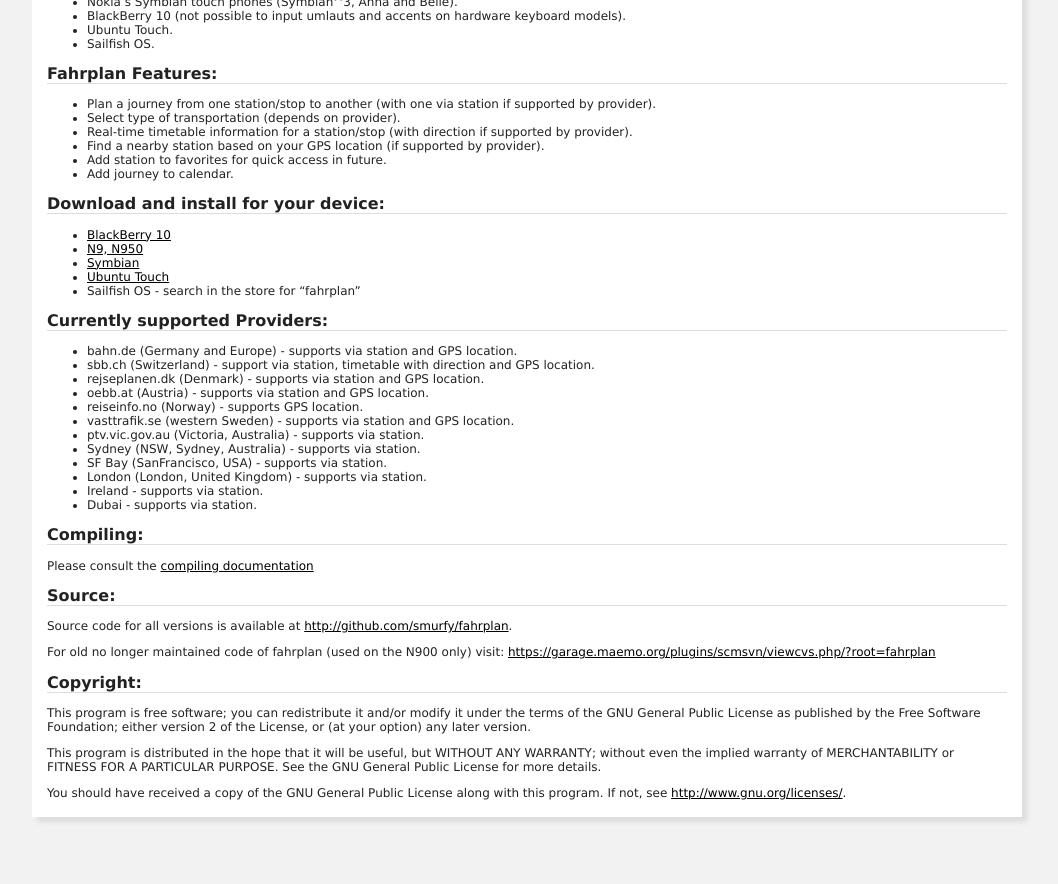
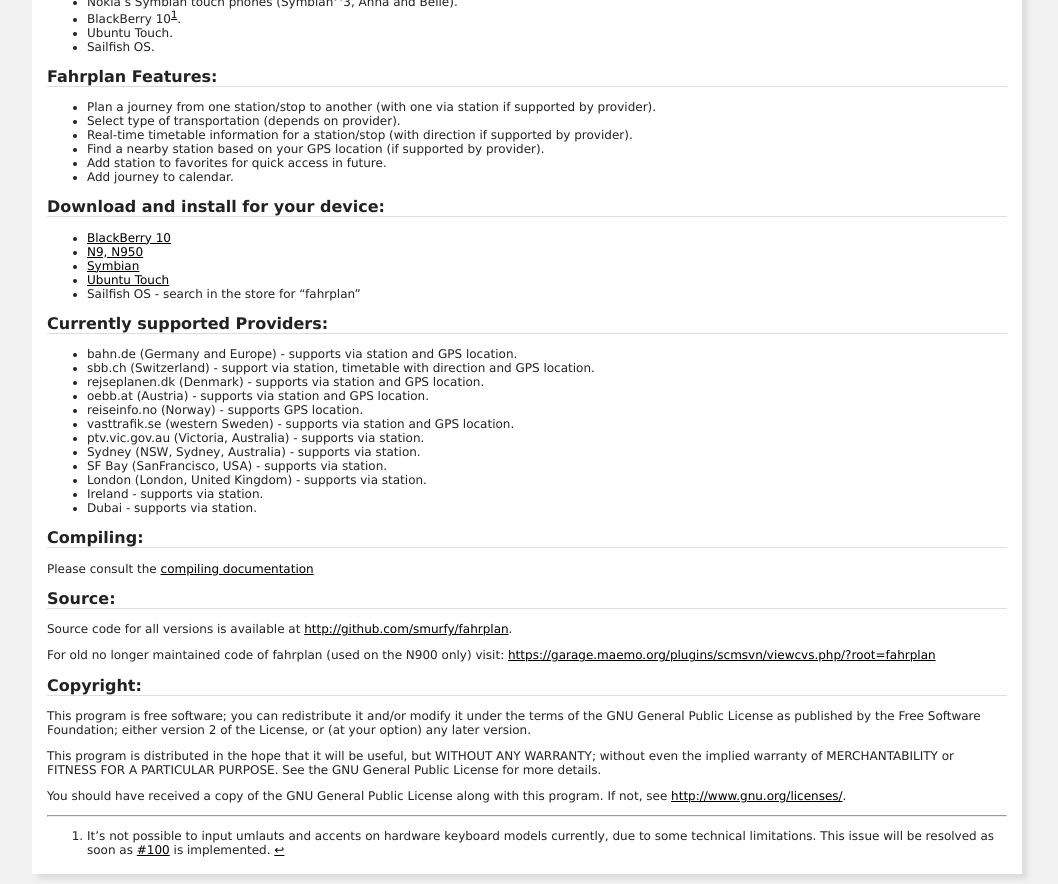
Before and after one commit to smurfy/fahrplan, a Jekyll site: the page built from index.md, in a window 1280 px wide. Shown: the part 320-1204 px from the top of the page, without its empty margins (113-1171 px from the left). Built offline with Jekyll 4.4.1, drawn with Linux system fonts in a browser that asks for light colours; before the commit the page ends 1147 px from its top, so only the background shows below that.

Commit message:
Converted BlackBerry 10 notice into a footnote
Also, added a bit more details to it.

```diff
--- a/index.md
+++ b/index.md
@@ -13,8 +13,7 @@
 ------------------------------------
 * Meego Harmattan: Nokia N9 and N950.
 * Nokia's Symbian touch phones (Symbian^3, Anna and Belle).
-* BlackBerry 10 (not possible to input umlauts and accents on hardware
-  keyboard models).
+* BlackBerry 10[^1].
 * Ubuntu Touch.
 * Sailfish OS.
 
@@ -84,8 +83,15 @@
 You should have received a copy of the GNU General Public License along
 with this program.  If not, see <http://www.gnu.org/licenses/>.
 
+---
+
+[^1]: It's not possible to input umlauts and accents on hardware
+      keyboard models currently, due to some technical limitations.
+      This issue will be resolved as soon as [#100][] is implemented.
+
 [1]: compile
 [2]: https://appworld.blackberry.com/webstore/content/28277436/?lang=en&countrycode=DE
 [3]: download
 [4]: https://launchpad.net/~mzanetti/+archive/ppa
 [5]: https://openrepos.net/content/smurfy/fahrplan
+[#100]: https://github.com/smurfy/fahrplan/issues/100
```
